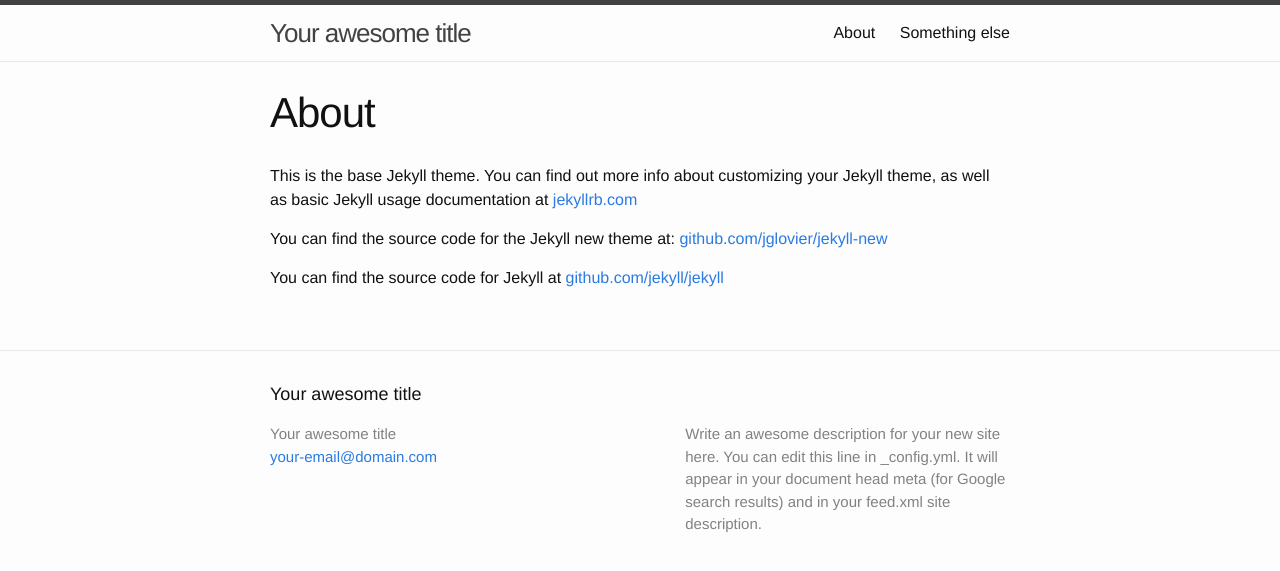
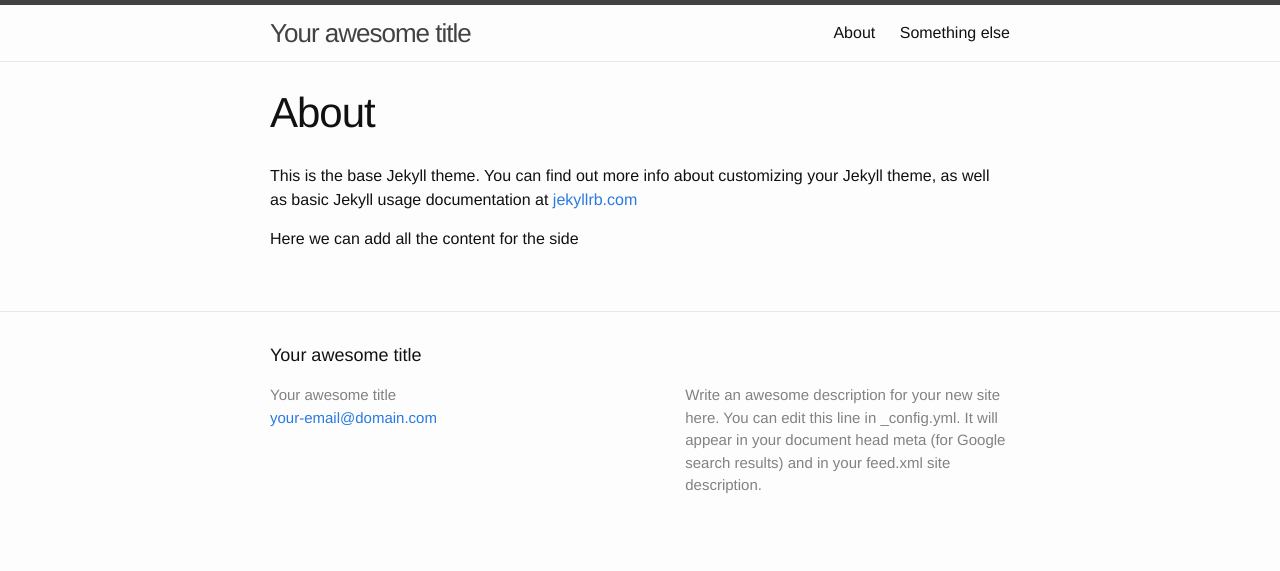
Before and after one commit to fpereira1/blog-old, a Jekyll site: the page built from about.md, in a window 1280 px wide. Shown: the top 571 px of the page. Built offline with Jekyll 4.4.1, drawn with Linux system fonts in a browser that asks for light colours.

Commit message:
Updated about.md

```diff
--- a/about.md
+++ b/about.md
@@ -2,10 +2,10 @@
 layout: page
 title: About
 permalink: /about/
+published: true
 ---
+
 
 This is the base Jekyll theme. You can find out more info about customizing your Jekyll theme, as well as basic Jekyll usage documentation at [jekyllrb.com](http://jekyllrb.com/)
 
-You can find the source code for the Jekyll new theme at: [github.com/jglovier/jekyll-new](https://github.com/jglovier/jekyll-new)
-
-You can find the source code for Jekyll at [github.com/jekyll/jekyll](https://github.com/jekyll/jekyll)
+Here we can add all the content for the side
```
